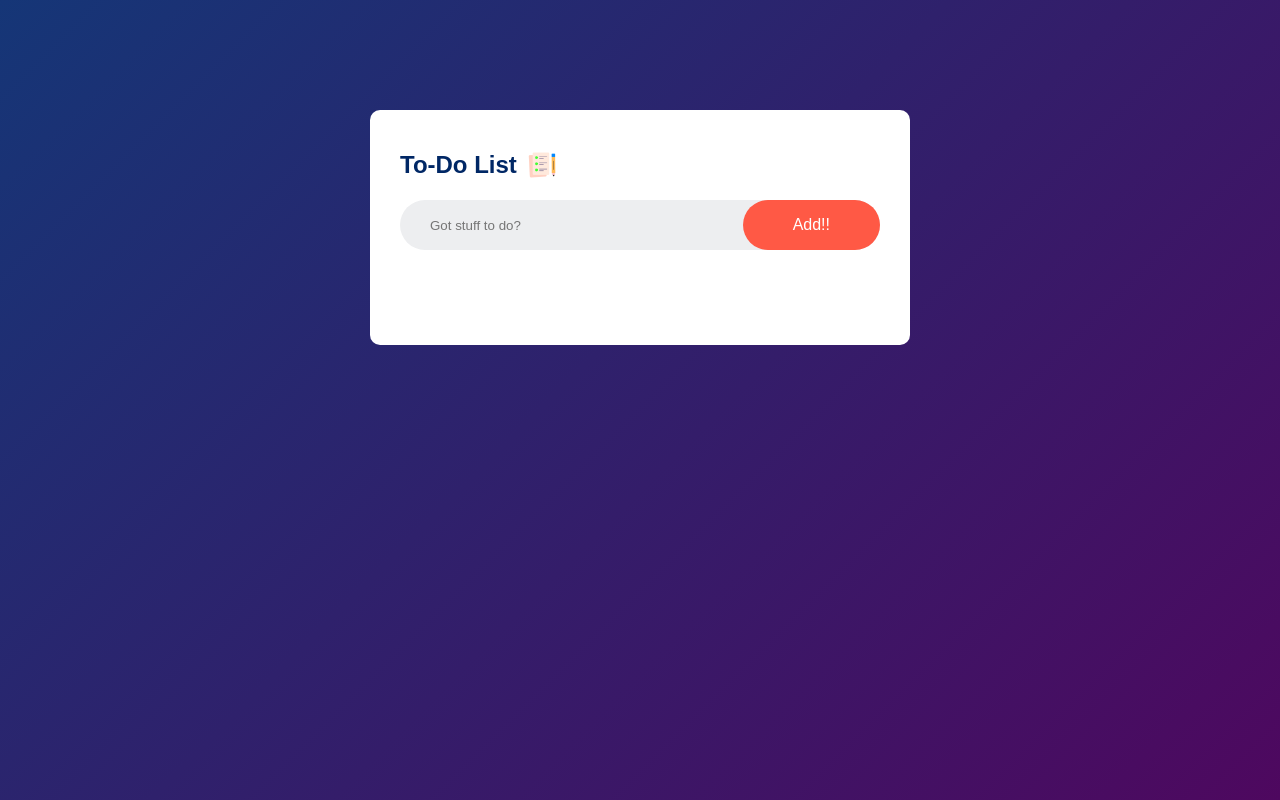
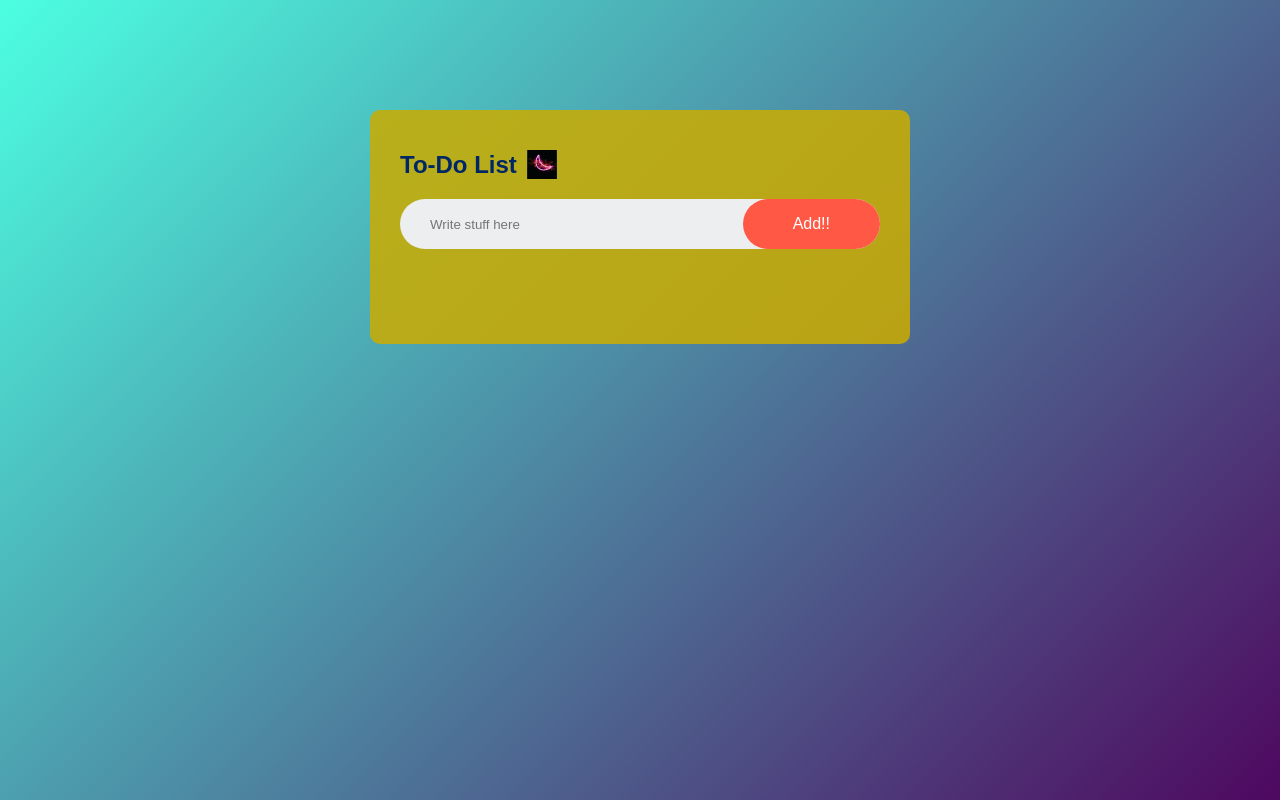
Before and after one commit to KokonutShons/ToDo-List, a plain HTML site: page index.html in a window 1280 px wide. Drawn offline with Linux system fonts and the light colour scheme.

Commit message:
Changed colors

```diff
--- a/index.html
+++ b/index.html
@@ -8,9 +8,9 @@
 <body>
 <div class="container">
     <div class="todo-app">
-        <h2>To-Do List <img src="images/icon.png"></h2>
+        <h2>To-Do List <img src="images/moonicon.png"></h2>
         <div class="row">
-            <input type="text" id="input-box" placeholder="Got stuff to do?">
+            <input type="text" id="input-box" placeholder="Write stuff here">
             <button onclick="addTask()">Add!!</button>
         </div>
         <ul id="list-container">
--- a/style.css
+++ b/style.css
@@ -7,13 +7,13 @@
 .container{
     width: 100%;
     min-height: 100vh;
-    background: linear-gradient(135deg, #153677, #4e085f);
+    background: linear-gradient(135deg, #4cffe1, #4e085f);
     padding: 10px;
 }
 .todo-app{
     width: 100%;
     max-width: 540px;
-    background: #fff;
+    background: rgba(202, 172, 2, 0.862);
     margin: 100px auto 20px;
     padding: 40px 30px 70px;
     border-radius: 10px;
```
